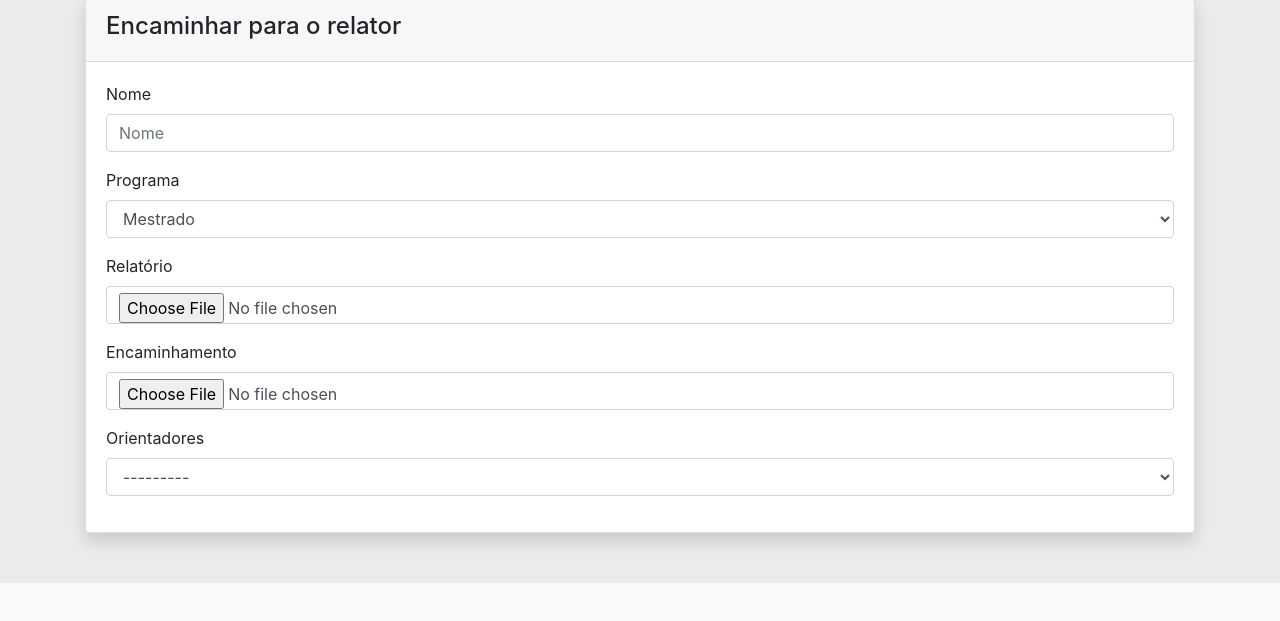
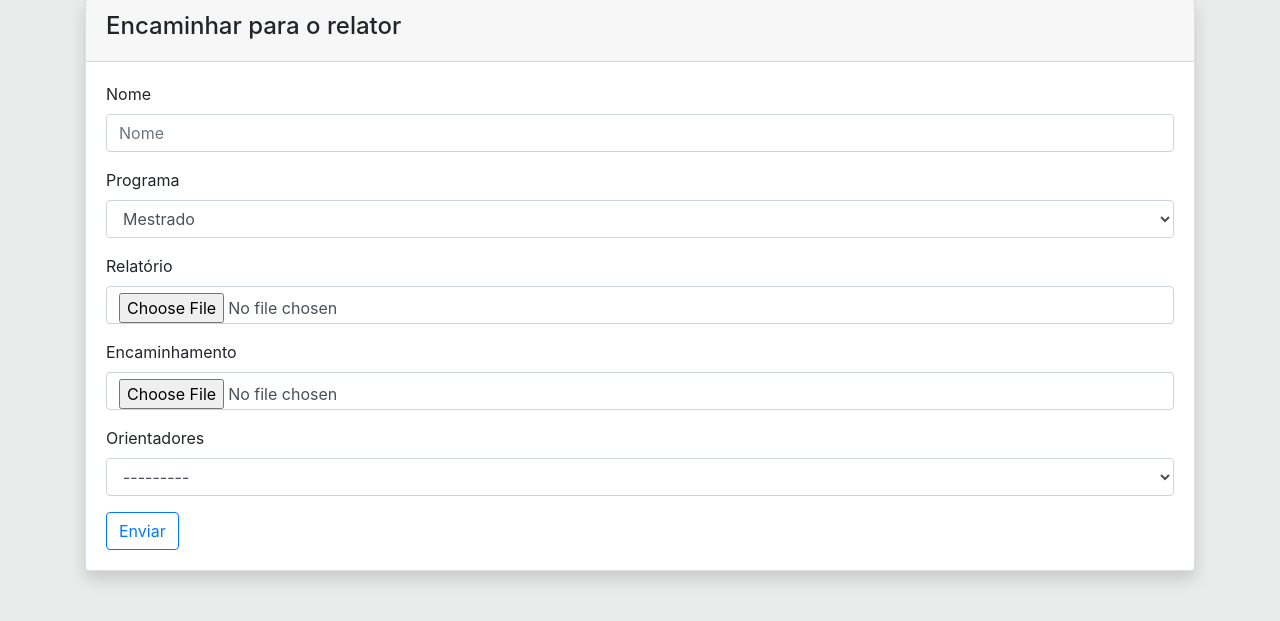
Before and after one commit to marcelosf/pos-relatorios, a Django app: template sispos/relatorios/templates/relatorios_update.html in a window 1280 px wide. Shown: the part 533-1154 px from the top of the page. Before the commit the page ends 1116 px from the top, so only its background shows below. Run offline with Django 3.2, Linux system fonts and the light colour scheme; the template is opened without the code that fills it: values that come from a table or form of the project are taken from there, others are empty; parts of the project's set-up code (start-up, migrations or seed data) failed here and were passed over; some libraries are stand-ins or nearby versions.

Commit message:
Adiciona botão submit - issue #35

```diff
--- a/sispos/relatorios/templates/relatorios_update.html
+++ b/sispos/relatorios/templates/relatorios_update.html
@@ -43,7 +43,9 @@
             <div class="card-body">
                 <form action="#" method="post">
                     {% csrf_token %}
+                    {% bootstrap_messages %}
                     {% bootstrap_form form layout='inline' %}
+                    <button type="submit" class="btn btn-outline-primary">Enviar</button>
                 </form>
             </div>
         </div>
```
